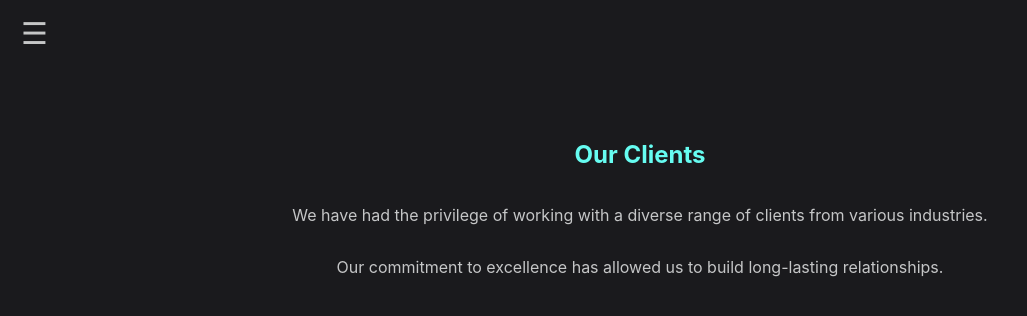
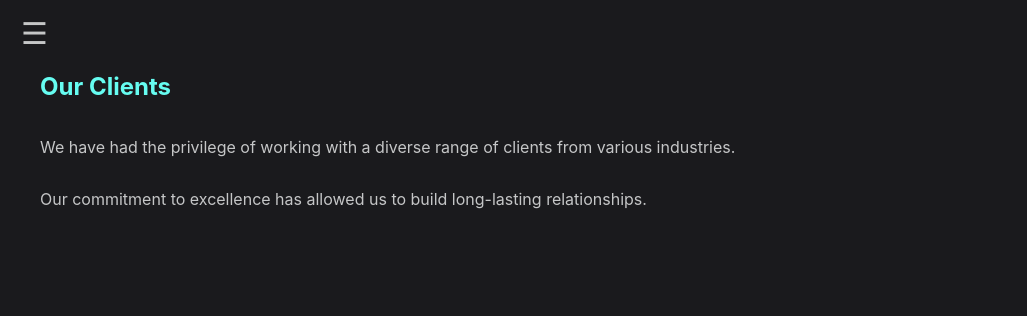
Before and after one commit to connectoniccom/Connectonic.com, a React (Create React App) app: page /clients in a window 1280 px wide. Shown: the top 316 px of the page, without its empty margins (0-1027 px from the left). Built offline with nearby package versions, Linux system fonts and the light colour scheme.

Commit message:
Hello resize all contents in the screen to display well because I don't

```diff
--- a/src/App.css
+++ b/src/App.css
@@ -23,18 +23,19 @@ body {
 }
 
 #main-content {
-  padding: 20px;
-  padding-top: 80px; /* Pushes content down from the top */
-  transition: margin-left 0.3s;
+  padding: 2rem;
+  margin-left: auto;
+  margin-right: auto;
+  max-width: 1200px;
 }
 
 .content-section {
-  min-height: calc(100vh - 100px);
+  min-height: calc(100vh - 80px);
   display: flex;
   flex-direction: column;
   justify-content: flex-start;
-  align-items: center;
-  padding: 40px;
+  align-items: flex-start;
+  padding: 20px 0;
 }
 
 .content-section h1, .content-section h2 {
```
